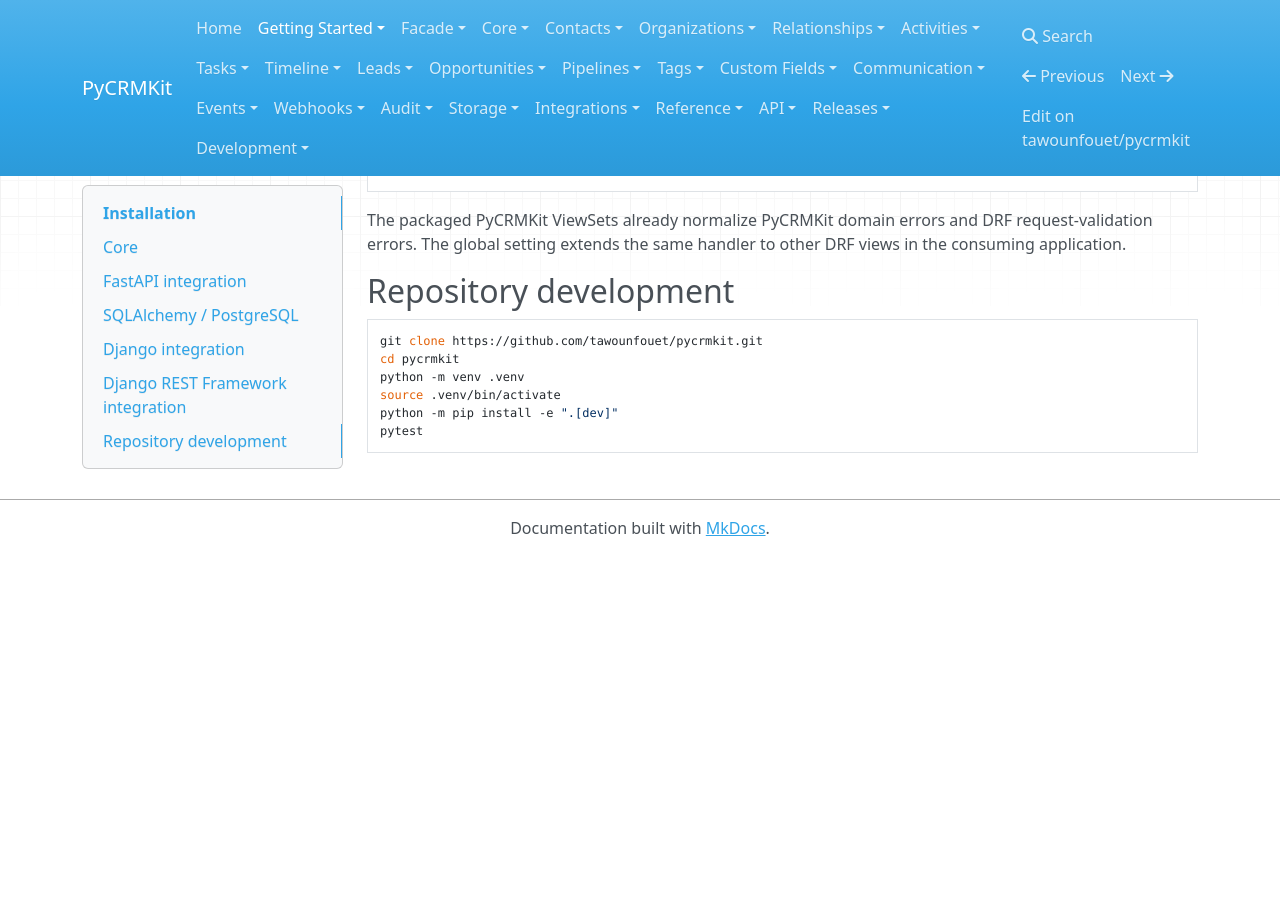
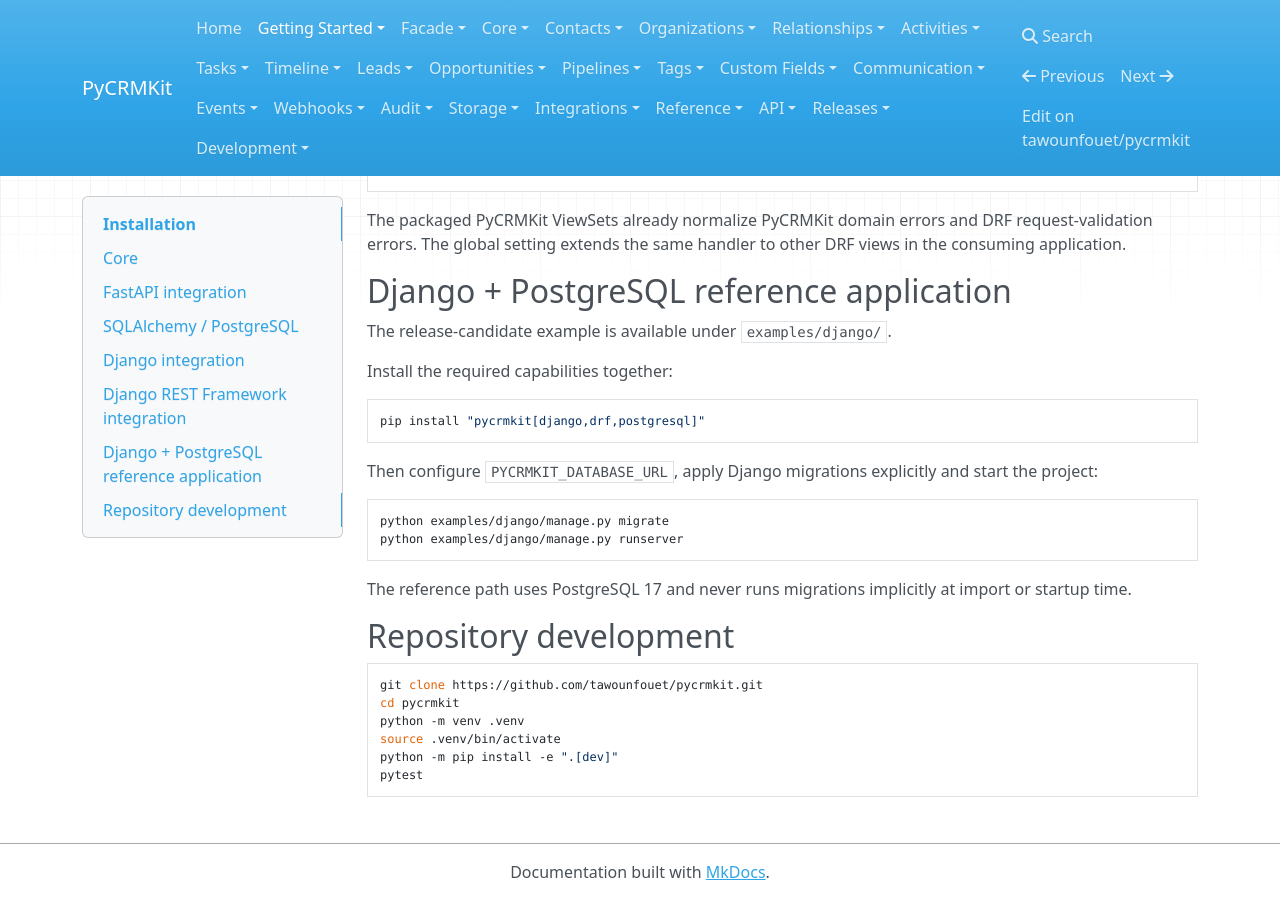
Before and after one commit to tawounfouet/pycrmkit, an MkDocs documentation site: the page built from docs/getting-started/installation.md, in a window 1280 px wide and 900 px high, scrolled down 2464 px. Built offline with MkDocs 1.6.1, drawn with Linux system fonts in a browser that asks for light colours; nearby versions of some CDN libraries; before the commit the page ends 3020 px from its top, so only the background shows below that.

Commit message:
docs: add Django PostgreSQL reference installation

````diff
--- a/docs/getting-started/installation.md
+++ b/docs/getting-started/installation.md
@@ -142,6 +142,27 @@
 request-validation errors. The global setting extends the same handler to other
 DRF views in the consuming application.
 
+## Django + PostgreSQL reference application
+
+The release-candidate example is available under `examples/django/`.
+
+Install the required capabilities together:
+
+```bash
+pip install "pycrmkit[django,drf,postgresql]"
+```
+
+Then configure `PYCRMKIT_DATABASE_URL`, apply Django migrations explicitly and
+start the project:
+
+```bash
+python examples/django/manage.py migrate
+python examples/django/manage.py runserver
+```
+
+The reference path uses PostgreSQL 17 and never runs migrations implicitly at
+import or startup time.
+
 ## Repository development
 
 ```bash
````
Also changed, not shown: other parts of docs/getting-started/installation.md (+1 -1 lines).
